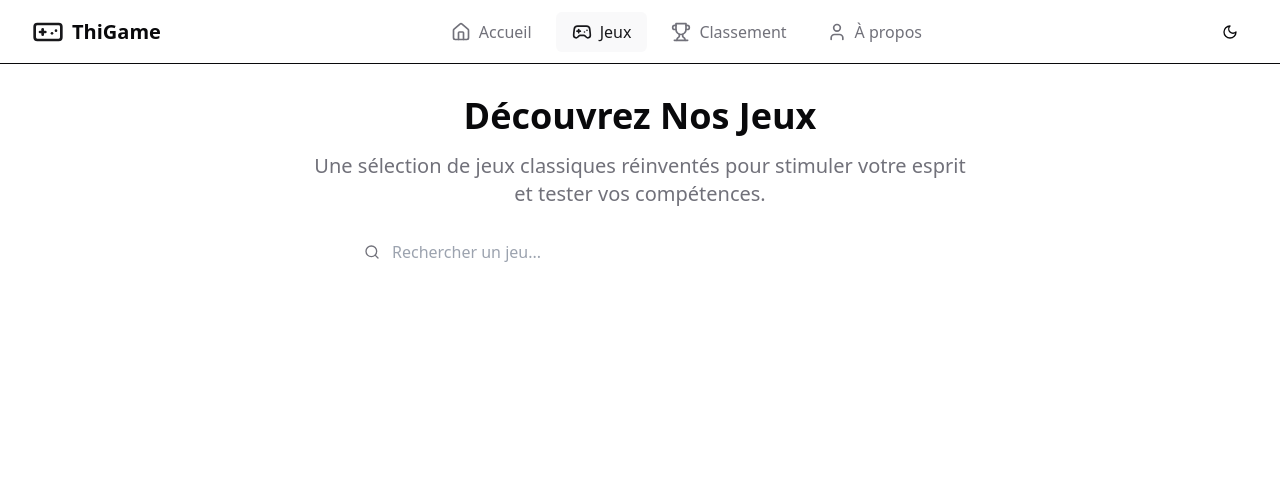
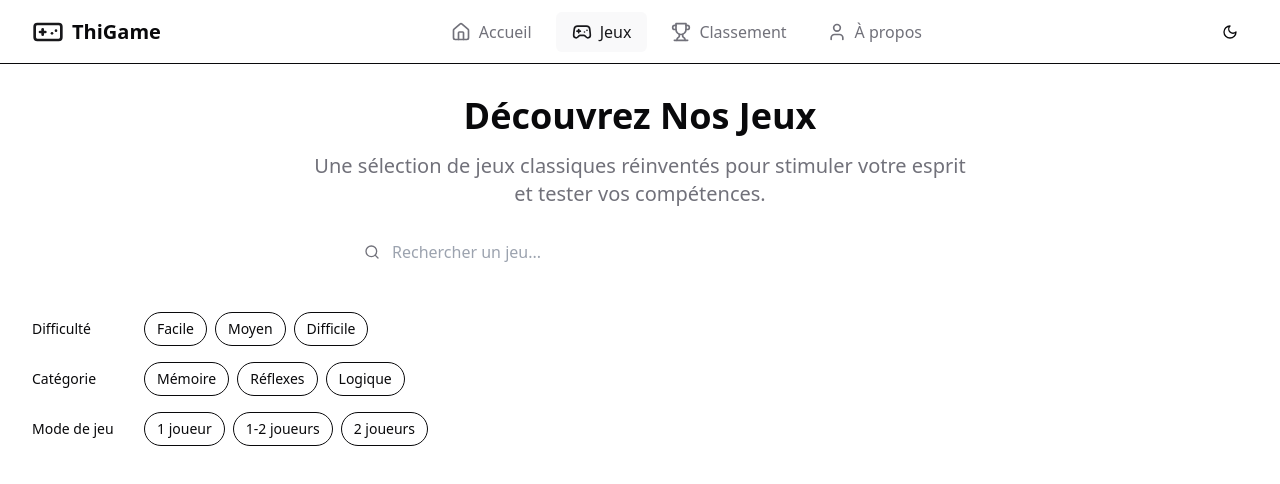
Before and after one commit to ThibaultG94/thigame-react, a React (Vite) app: page /games in a window 1280 px wide. Shown: the top 484 px of the page. Built offline with nearby package versions, Linux system fonts and the light colour scheme.

Commit message:
Addition of the FilterSection component and integration into GamesFilters to enable filtering by difficulty, category and game mode.

```diff
--- /dev/null
+++ b/src/components/ui/FilterSection.jsx
@@ -0,0 +1,27 @@
+import { cn } from "../../utils/cn";
+
+const FilterSection = ({ title, options, value, onChange, className }) => {
+  return (
+    <div className={cn("flex gap-4 items-center", className)}>
+      <span className="text-sm font-medium min-w-24">{title}</span>
+      <div className="flex flex-wrap gap-2">
+        {options.map((option) => (
+          <button
+            key={option}
+            onClick={() => onChange(value === option ? "" : option)}
+            className={cn(
+              "px-3 py-1.5 rounded-full text-sm border transition-all",
+              value === option
+                ? "bg-primary text-primary-foreground"
+                : "hover:bg-accent"
+            )}
+          >
+            {option}
+          </button>
+        ))}
+      </div>
+    </div>
+  );
+};
+
+export default FilterSection;
--- a/src/pages/games/components/GamesFilters.jsx
+++ b/src/pages/games/components/GamesFilters.jsx
@@ -1,3 +1,33 @@
-const GamesFilters = () => {};
+import { useState } from "react";
+import FilterSection from "../../../components/ui/FilterSection";
+
+const GamesFilters = () => {
+  const [difficulty, setDifficulty] = useState("");
+  const [category, setCategory] = useState("");
+  const [playerMode, setPlayerMode] = useState("");
+
+  return (
+    <div className="space-y-4 pt-2">
+      <FilterSection
+        title="Difficulté"
+        options={["Facile", "Moyen", "Difficile"]}
+        value={difficulty}
+        onChange={setDifficulty}
+      />
+      <FilterSection
+        title="Catégorie"
+        options={["Mémoire", "Réflexes", "Logique"]}
+        value={category}
+        onChange={setCategory}
+      />
+      <FilterSection
+        title="Mode de jeu"
+        options={["1 joueur", "1-2 joueurs", "2 joueurs"]}
+        value={playerMode}
+        onChange={setPlayerMode}
+      />
+    </div>
+  );
+};
 
 export default GamesFilters;
```
